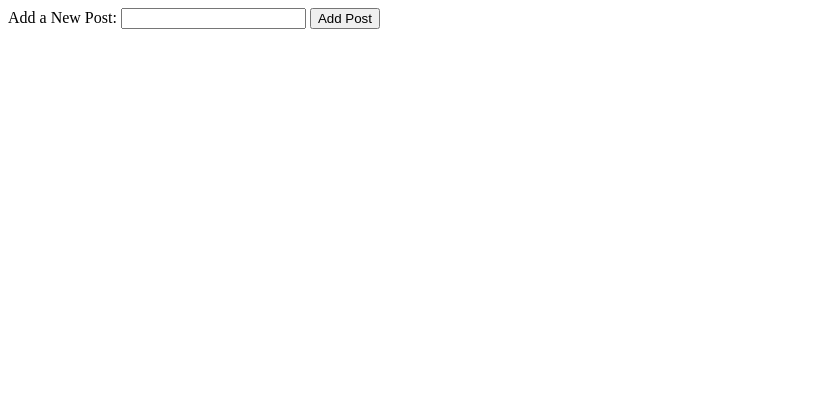
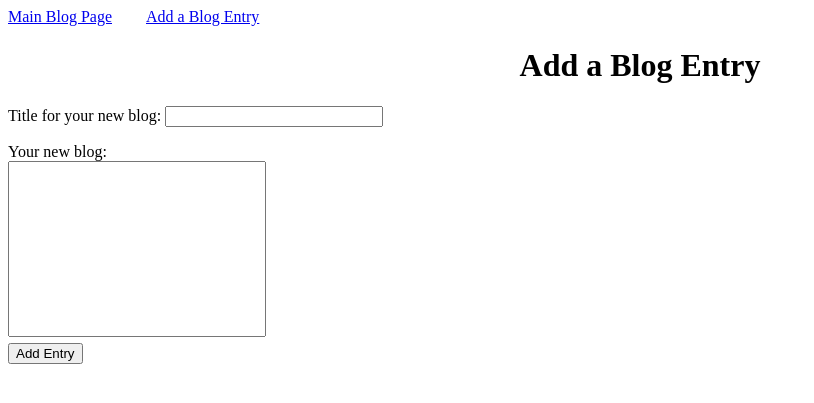
Before and after one commit to howardlat/blogz, a Flask app: page /newpost in a window 1280 px wide. Shown: the top 403 px of the page, without its empty margins (0-814 px from the left). Run offline with Flask 2, Linux system fonts and the light colour scheme.

Commit message:
created error messages

```diff
--- a/main.py
+++ b/main.py
@@ -1,4 +1,5 @@
 from flask import Flask, request, redirect, render_template
+import cgi
 from flask_sqlalchemy import SQLAlchemy
 
 app = Flask(__name__)
@@ -18,10 +19,30 @@ class Blog(db.Model):
         self.title = title
         self.body = body
 
+@app.route('/', methods=['POST'])
+def error():
+
+    title = request.form['title']
+    title_error = ""
+    if len(title) < 1:
+        title_error = "Please enter a title"
+
+    body = request.form['body']
+    body_error = ""
+    if len(body) < 1:
+        body_error = "Please enter a body"
+
+    if not title_error and not body_error:
+        return render_template('blog.html')
+
+    else:
+        return render_template('newpost.html',
+        title_error=title_error,
+        body_error=body_error)
+
 @app.route('/blog')
 def blog():
-    newpost = request.form['newpost']
-    return render_template('blog.html', newpost=newpost)
+    return render_template('blog.html')
 
 @app.route('/newpost')
 def newpost():
@@ -36,8 +57,8 @@ def index():
         db.session.add(new_blog)
         db.session.commit()
 
-
-    return render_template('blog.html',title="Build A Blog")
+    encoded_error = request.args.get("error")
+    return render_template('blog.html',title="Build A Blog", error=encoded_error and cgi.escape(encoded_error, quote=True))
 
 
 if __name__ == '__main__':
--- a/templates/base.html
+++ b/templates/base.html
@@ -1,15 +1,22 @@
 <!doctype html>
 <html>
     <head>
+        <style>
+            span.navigationSpace {
+            padding-left: 30px;
+        }
+        </style>
+        <nav>
+            <a href="/blog">Main Blog Page</a>
+            <span class="navigationSpace"></span>
+            <a href="/newpost">Add a Blog Entry</a>
+        </nav>
         <title>{{title}}</title>
     </head>
 <body>
 
     {% block content %}
 
-    <nav>
-        <a href="/blog/">Main BLog Page</a>
-    </nav>
     {% endblock %}
 
 </body>
--- a/templates/blog.html
+++ b/templates/blog.html
@@ -7,12 +7,6 @@
 <div class="a">
     <h1>Build a Blog</h1>
 </div>
-
-    {% if blogs|length == 0 %}
-        <p>No blogs yet</p>
-        {% else %}
-
-    {% endif %}
 
     <ul>
         {% for blog in blogs %}
--- a/templates/newpost.html
+++ b/templates/newpost.html
@@ -2,12 +2,33 @@
 
 {% block content %}
 
+<style>
+    div.a { text-align: center;}
+    .error {color: red;}
+    div.b { width: 200px; height: 200px;}
+</style>
+
+<div class="a">
+    <h1>Add a Blog Entry</h1>
+</div>
+
     <form action="/newpost" method='post'>
         <label>
-            Add a New Post:
-            <input type="text" name='newpost' />
+            Title for your new blog:
+            <input style="width: 210px;" type="text" name='newpost' />
+            <p class="error">{{title_error}}</p>
         </label>
-        <input type="submit" value='Add Post' />
+
+        <div class="b">
+        <label>
+            Your new blog:
+            <input style="width: 250px; height: 170px;" type="text" name='newpost' />
+            <p class="error">{{body_error}}</p>
+        </label>
+        </div>
+
+        <input type="submit" value='Add Entry' />
+
     </form>
 
 
```
